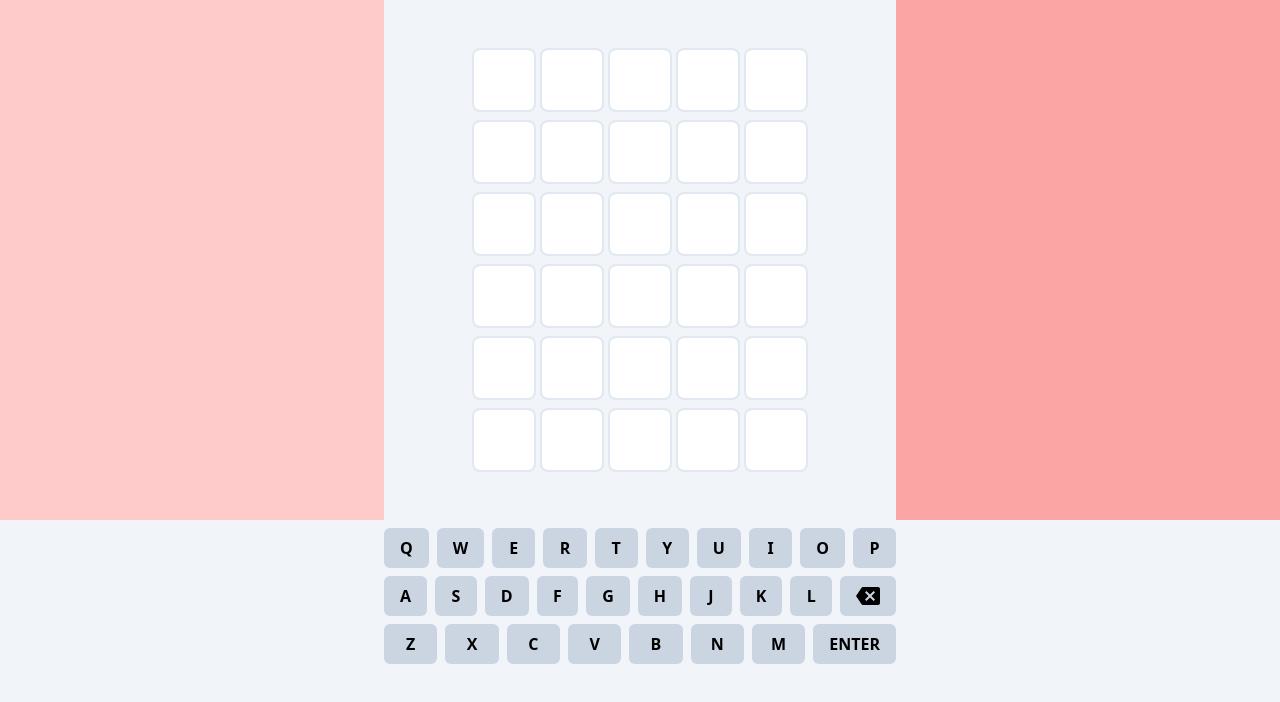
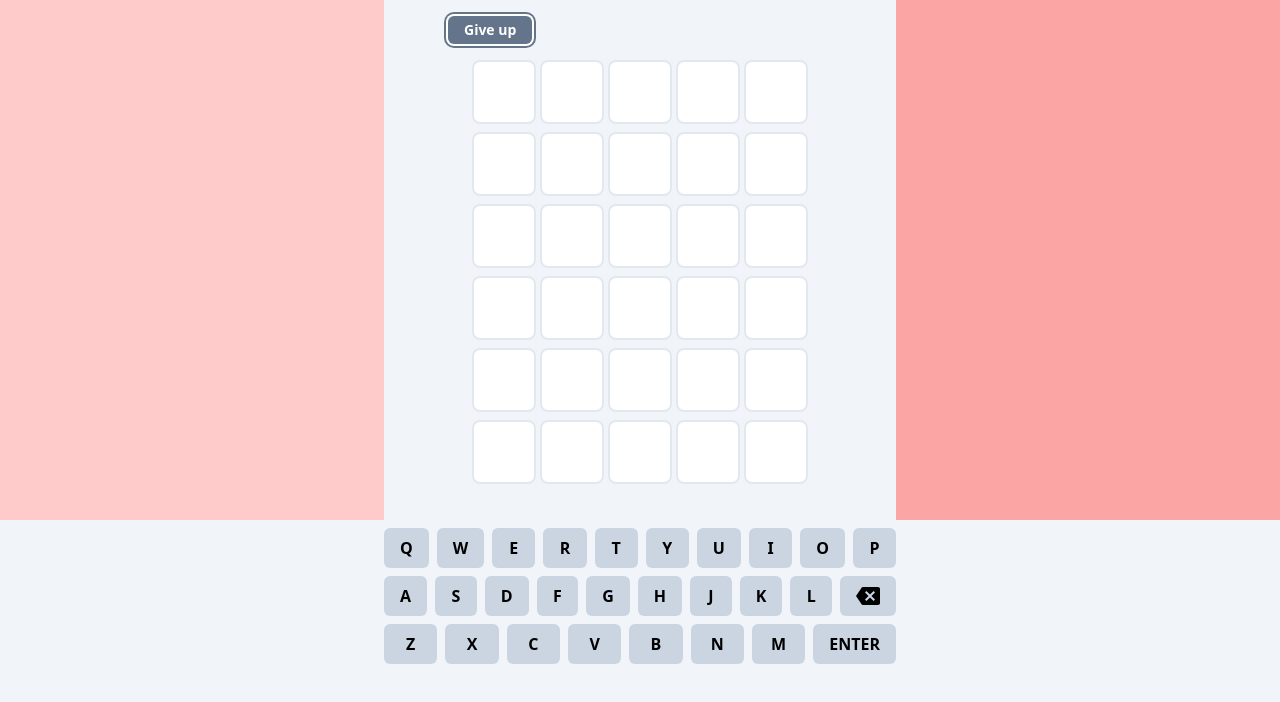
Before and after one commit to kennizen/wordle-mult, a React (Vite) app: page /single-player in a window 1280 px wide. Shown: the top 702 px of the page. Built offline with nearby package versions, Linux system fonts and the light colour scheme.

Commit message:
added the give up button

```diff
--- a/src/components/Board.tsx
+++ b/src/components/Board.tsx
@@ -1,7 +1,12 @@
 import { useRecoilState, useRecoilValue } from "recoil";
 import { WORDS } from "../constants/5LetterWords";
 import { useEffect, useRef, useState } from "react";
-import { inputSetAtom, virtualKeyboardKeyAtom, virtualKeyboardMapAtom } from "../store/atoms";
+import {
+    inputSetAtom,
+    oriWordAtom,
+    virtualKeyboardKeyAtom,
+    virtualKeyboardMapAtom,
+} from "../store/atoms";
 
 const Board = () => {
     // states
@@ -9,7 +14,7 @@ const Board = () => {
     const [curRowNum, setCurRowNum] = useState(0);
     const [curInput, setCurInput] = useState<null | HTMLInputElement>(null);
     const [inputSet, setInputSet] = useRecoilState(inputSetAtom);
-    const [oriWord, setOriWord] = useState("");
+    const [oriWord, setOriWord] = useRecoilState(oriWordAtom);
     const [isLast, setIsLast] = useState(false);
 
     // hooks
@@ -89,6 +94,7 @@ const Board = () => {
         if (parentRef && parentRef.current) {
             let childrens = parentRef.current.children[curRowNum];
             if (childrens === undefined) return;
+            if (childrens.children[0] === undefined) return;
             setCurInput(childrens.children[0] as HTMLInputElement);
         }
     }
--- /dev/null
+++ b/src/components/GiveUp.tsx
@@ -0,0 +1,28 @@
+import { useState } from "react";
+
+const GiveUp = () => {
+    // states
+    const [open, setOpen] = useState(false);
+
+    // functions
+    function handleOpenModal() {
+        setOpen(true);
+    }
+
+    function handleCloseModal() {
+        setOpen(false);
+    }
+
+    return (
+        <div>
+            <button
+                onClick={handleOpenModal}
+                className="px-4 py-1 rounded-md bg-slate-500 text-white font-semibold ring-2 ring-offset-2 ring-slate-500 active:scale-95 transition-transform duration-100 text-sm"
+            >
+                Give up
+            </button>
+        </div>
+    );
+};
+
+export default GiveUp;
--- a/src/layouts/MainLayout.tsx
+++ b/src/layouts/MainLayout.tsx
@@ -3,7 +3,7 @@ interface IProps {
 }
 
 const MainLayout = ({ children }: IProps) => {
-    return <main className="h-screen w-full bg-slate-100">{children}</main>;
+    return <main className="h-screen w-full max-w-[100rem] mx-auto bg-slate-100">{children}</main>;
 };
 
 export default MainLayout;
--- a/src/pages/SinglePlayerPage.tsx
+++ b/src/pages/SinglePlayerPage.tsx
@@ -1,4 +1,5 @@
 import Board from "../components/Board";
+import GiveUp from "../components/GiveUp";
 import VirtualKeyboard from "../components/VirtualKeyboard";
 import MainLayout from "../layouts/MainLayout";
 
@@ -7,8 +8,11 @@ const SinglePlayerPage = () => {
         <MainLayout>
             <section className="flex w-full h-[65%]">
                 <div className="w-96 bg-red-200"></div>
-                <div className="flex-1 flex items-center justify-center">
-                    <Board />
+                <div className="flex-1 flex flex-col py-4 px-16 gap-y-4">
+                    <GiveUp />
+                    <div className="flex justify-center">
+                        <Board />
+                    </div>
                 </div>
                 <div className="w-96 bg-red-300"></div>
             </section>
--- a/src/store/atoms.ts
+++ b/src/store/atoms.ts
@@ -14,3 +14,8 @@ export const virtualKeyboardKeyAtom = atom({
     key: "virtualKeyboardKey",
     default: {} as { val: string },
 });
+
+export const oriWordAtom = atom({
+    key: "oriWordAtom",
+    default: "",
+});
```
Also changed, not shown: src/index.css (+9 -0 lines).
